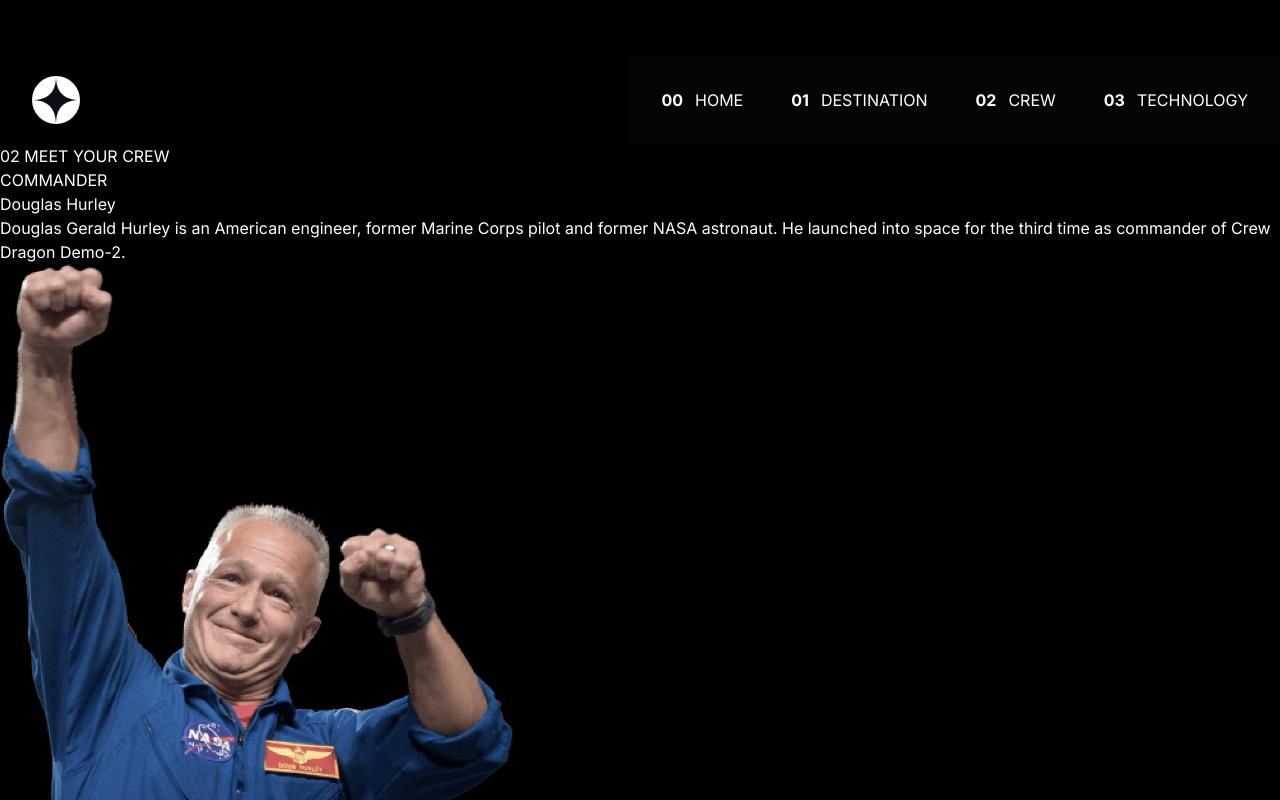
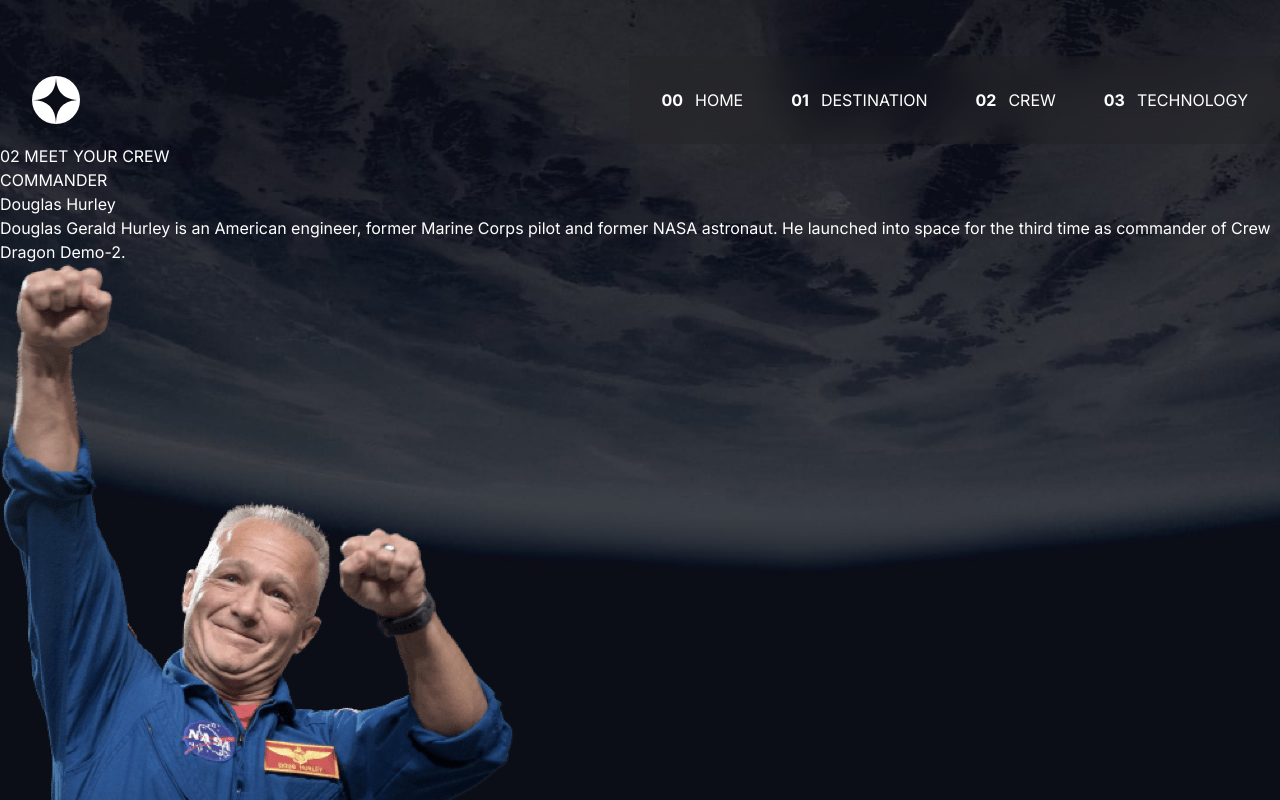
Before and after one commit to pankajrampawar/Learning-next, a Next.js app: page /crew in a window 1280 px wide. Shown: the top 800 px of the page. Built offline with nearby package versions, Linux system fonts and the light colour scheme.

Commit message:
condition for background images added

```diff
--- a/src/app/crew/page.js
+++ b/src/app/crew/page.js
@@ -38,8 +38,10 @@
 
     return <main className="overflow-hidden">
 
-        <div>
-
+        <div className="fixed top-0 left-0 -z-10 w-full h-full">
+            <img src="/assets/crew/background-crew-mobile.jpg" alt="space background" className="h-full w-full sm:hidden"/>
+            <img src="/assets/crew/background-crew-tablet.jpg" alt="space background" className="h-full w-full hidden md:block xl:hidden"/>
+            <img src="/assets/crew/background-crew-desktop.jpg" alt="space background" className="h-rull w-full hidden xl:block"/>
         </div>
 
         <nav>
```
